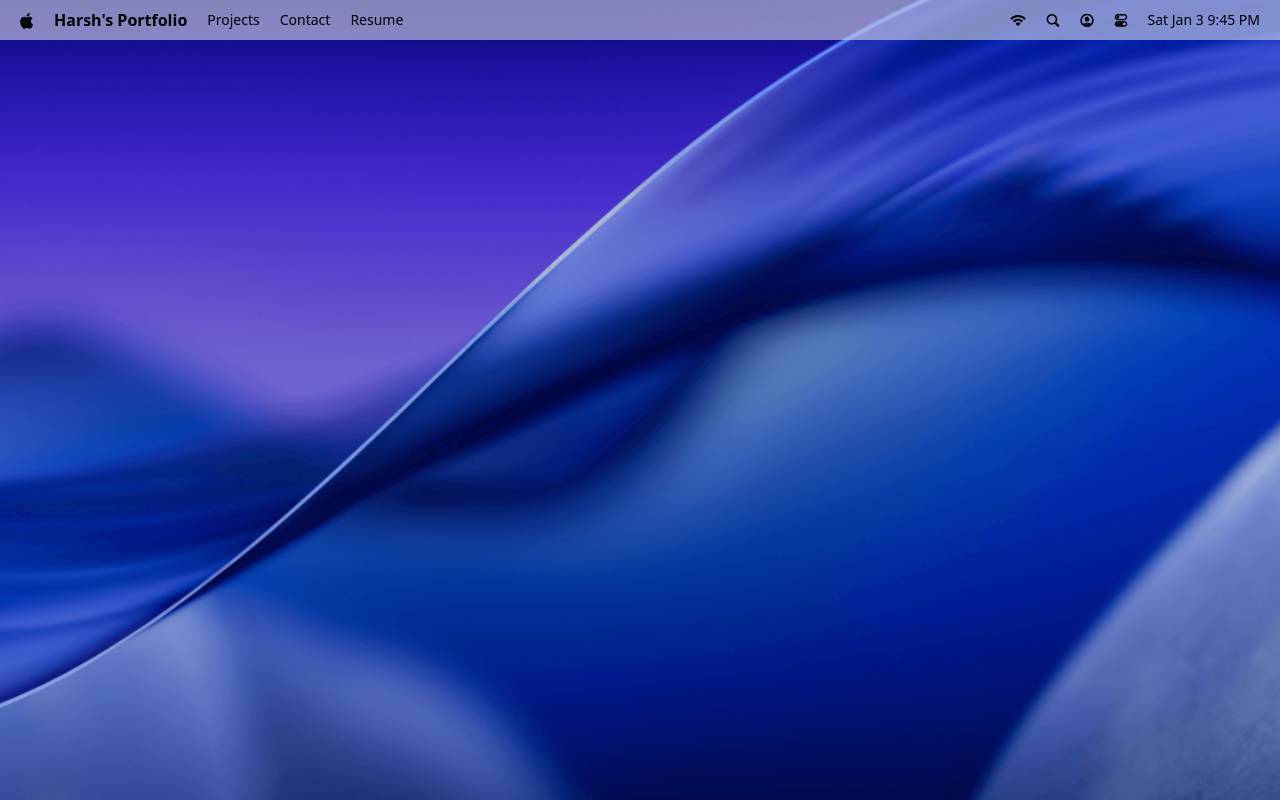
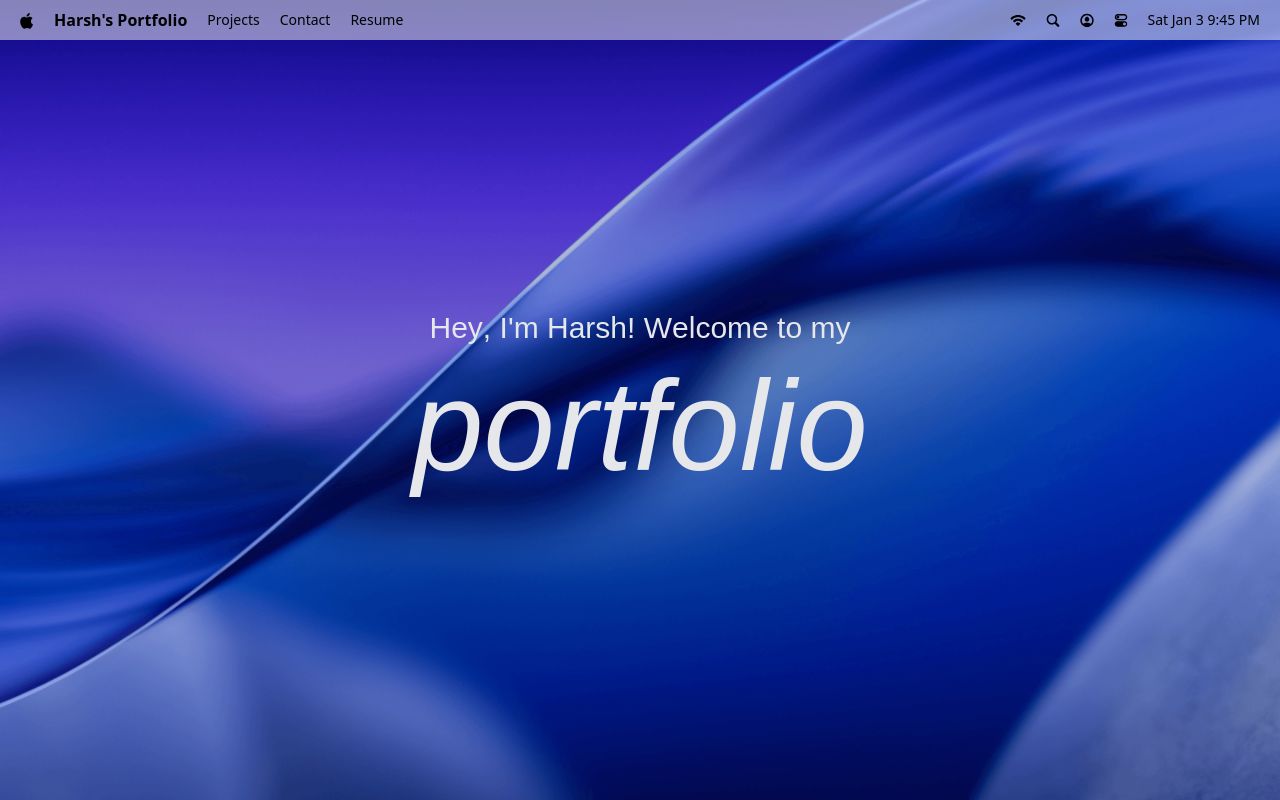
Before and after one commit to Herik25/new-portfolio, a React (Vite) app: page / in a window 1280 px wide. Built offline with nearby package versions, Linux system fonts and the light colour scheme.

Commit message:
nav complete

```diff
--- a/src/App.jsx
+++ b/src/App.jsx
@@ -1,10 +1,11 @@
-import Navbar from "#components/Navbar";
+import { Navbar, Welcome } from "#components";
 import React from "react";
 
 function App() {
   return (
     <div>
       <Navbar />
+      <Welcome />
     </div>
   );
 }
--- /dev/null
+++ b/src/components/Welcome.jsx
@@ -0,0 +1,122 @@
+import React, { useRef } from "react";
+import gsap from "gsap";
+import { useGSAP } from "@gsap/react";
+
+const FONT_WEIGHTS = {
+  subtitle: { min: 100, max: 600, default: 100 },
+  title: { min: 400, max: 900, default: 400 },
+};
+
+const renderText = (text, className, baseWeight = 400) => {
+  return [...text].map((char, i) => (
+    <span
+      key={i}
+      className={className}
+      style={{
+        fontWeight: baseWeight,
+        display: "inline-block",
+        willChange: "font-weight",
+      }}
+    >
+      {char === " " ? "\u00A0" : char}
+    </span>
+  ));
+};
+
+const setUpTextHover = (container, type) => {
+  if (!container) {
+    return () => {};
+  }
+
+  const letters = container.querySelectorAll("span");
+  const { min, max, default: base } = FONT_WEIGHTS[type];
+
+  let rafId = null;
+
+  const updateWeights = (mouseX, containerLeft) => {
+    letters.forEach((letter) => {
+      const { left: l, width: w } = letter.getBoundingClientRect();
+      const letterCenter = l - containerLeft + w / 2;
+      const distance = Math.abs(mouseX - letterCenter);
+
+      const intensity = Math.exp(-(distance ** 2) / 20000);
+      const targetWeight = min + (max - min) * intensity;
+
+      gsap.to(letter, {
+        fontWeight: targetWeight,
+        duration: 0.3,
+        ease: "power2.out",
+        overwrite: true,
+      });
+    });
+  };
+
+  const handleMouseMove = (e) => {
+    if (rafId) cancelAnimationFrame(rafId);
+
+    const { left } = container.getBoundingClientRect();
+    const mouseX = e.clientX - left;
+
+    rafId = requestAnimationFrame(() => {
+      updateWeights(mouseX, left);
+    });
+  };
+
+  const handleMouseLeave = () => {
+    if (rafId) cancelAnimationFrame(rafId);
+
+    letters.forEach((letter) => {
+      gsap.to(letter, {
+        fontWeight: base,
+        duration: 0.6,
+        ease: "power3.out",
+        overwrite: true,
+      });
+    });
+  };
+
+  container.addEventListener("mousemove", handleMouseMove);
+  container.addEventListener("mouseleave", handleMouseLeave);
+
+  return () => {
+    if (rafId) cancelAnimationFrame(rafId);
+    container.removeEventListener("mousemove", handleMouseMove);
+    container.removeEventListener("mouseleave", handleMouseLeave);
+  };
+};
+
+function Welcome() {
+  const titleRef = useRef(null);
+  const subTitleRef = useRef(null);
+
+  useGSAP(() => {
+    const cleanupTitle = setUpTextHover(titleRef.current, "title");
+    const cleanupSubtitle = setUpTextHover(subTitleRef.current, "subtitle");
+
+    return () => {
+      cleanupTitle?.();
+      cleanupSubtitle?.();
+    };
+  }, []);
+
+  return (
+    <section id="welcome">
+      <p ref={subTitleRef}>
+        {renderText(
+          "Hey, I'm Harsh! Welcome to my",
+          "text-3xl font-georama",
+          100
+        )}
+      </p>
+      <h1 ref={titleRef} className="mt-4">
+        {renderText("portfolio", "text-9xl italic font-georama", 400)}
+      </h1>
+
+      <div className="small-screen">
+        <p>This portfolio is designed for desktop/tablet screens only.</p>
+      </div>
+    </section>
+  );
+}
+
+export default Welcome;
--- /dev/null
+++ b/src/components/index.js
@@ -0,0 +1,4 @@
+import Navbar from "#components/Navbar";
+import Welcome from "#components/Welcome";
+
+export { Navbar, Welcome };
```
Also changed, not shown: package.json (+8 -0 lines), 1 other file (tests, documents, lock files or other folders).
